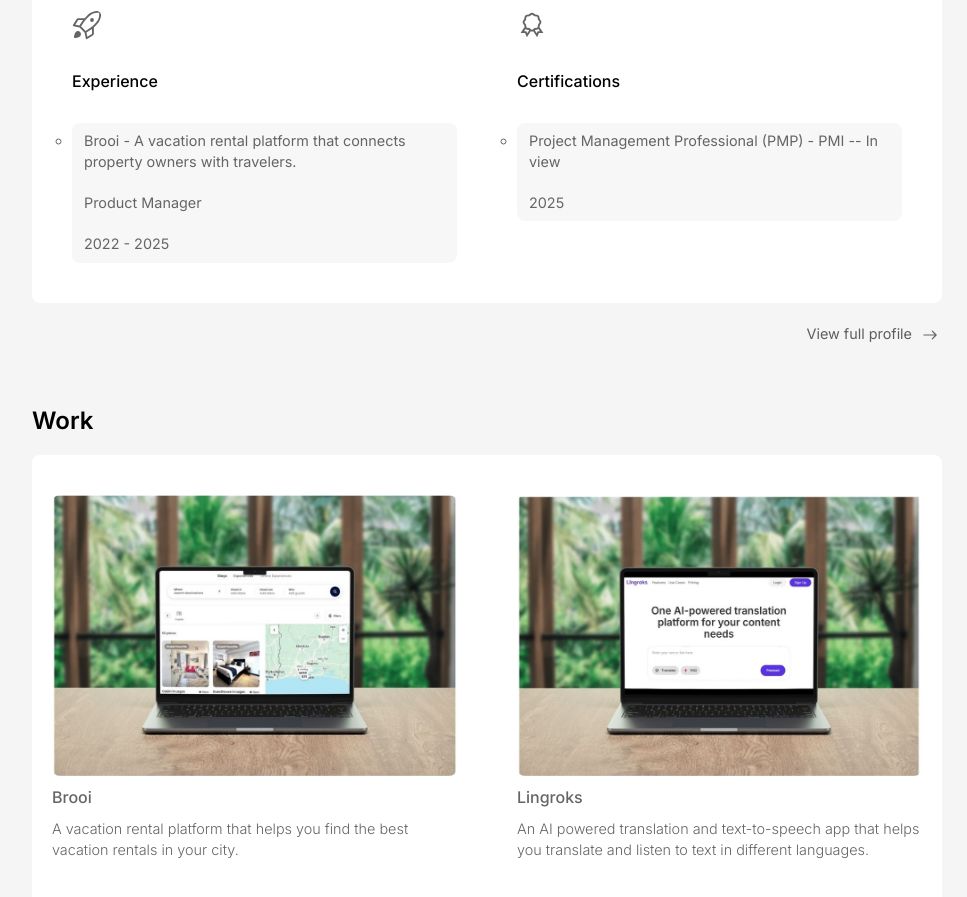
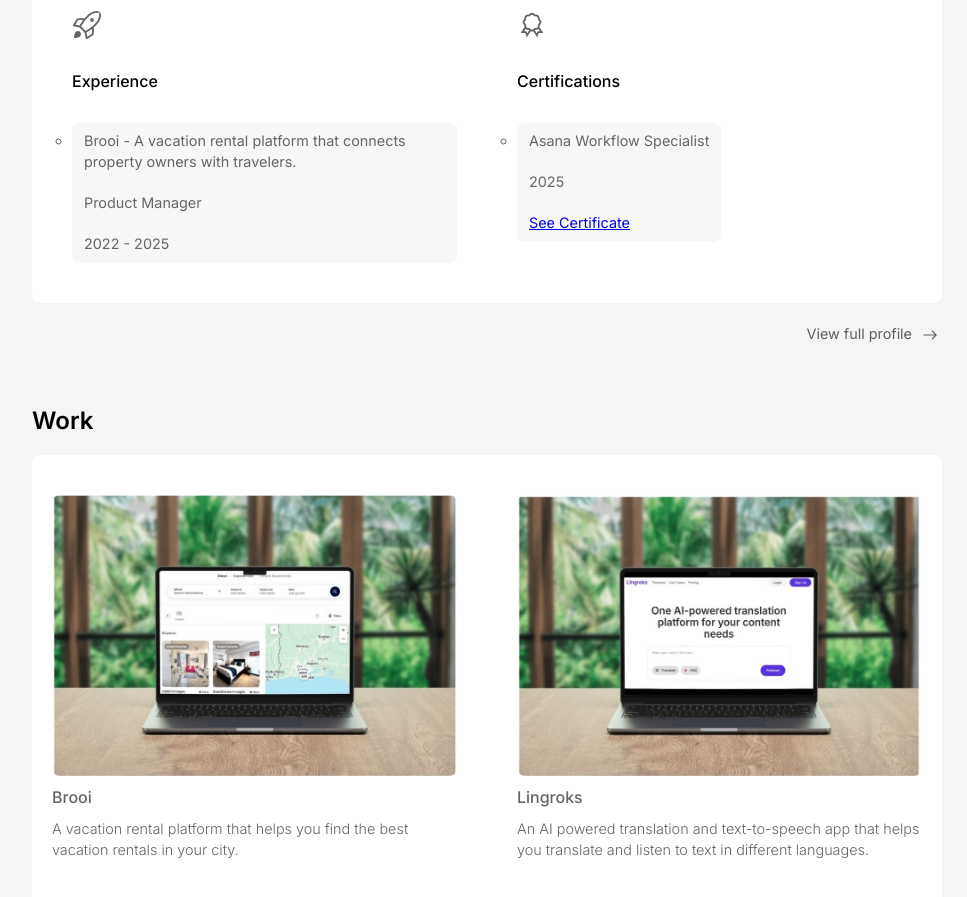
Before and after one commit to Tunde-Dev-Ox/myportfolio, a Next.js app: page / in a window 1280 px wide. Shown: the part 980-1877 px from the top of the page, without its empty margins (273-1240 px from the left). Built offline with nearby package versions, Linux system fonts and the light colour scheme; no server answers.

Commit message:
........

```diff
--- a/src/app/page.jsx
+++ b/src/app/page.jsx
@@ -149,10 +149,13 @@
                                 Certifications
                             </h4>
                             <ul>
-                                <li>
-                                    Project Management Professional (PMP) - PMI -- In view<br /><br/>
-                                    2025
-                                </li>
+                            <li>
+                                Asana Workflow Specialist<br /><br/>
+                                2025
+                                    <a href="https://api.accredible.com/v1/frontend/credential_website_embed_image/certificate/138607488"><br/><br/>
+                                        See Certificate
+                                    </a>
+                            </li>
                             </ul>
                         </div>
                     </div>
```
Also changed, not shown: src/app/about/page.jsx (+9 -0 lines).
